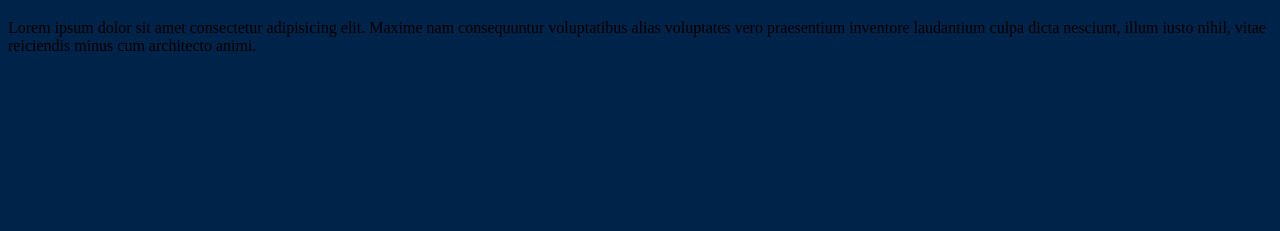
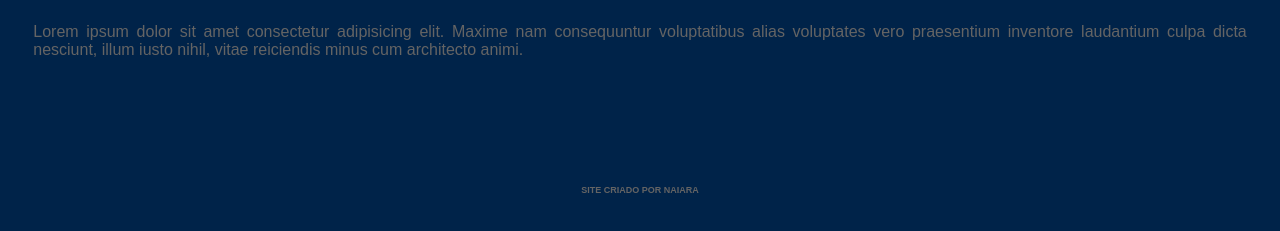
Before and after one commit to naiarapazzola/aula-git-4, a plain HTML site: page index.html in a window 1280 px wide. Shown: the part 61-292 px from the top of the page. Drawn offline with Linux system fonts and the light colour scheme.

Commit message:
adicionando autor

```diff
--- a/estilo.css
+++ b/estilo.css
@@ -11,3 +11,18 @@ h1{
     font-family: Arial, Helvetica, sans-serif;
     margin-left: 4%;
 }
+
+p {
+    color: rgb(100, 100, 100);
+    font-family: Arial, Helvetica, sans-serif;
+    text-align: justify;
+    margin: 2%;
+}
+
+footer p{
+    text-align: center;
+    margin-top: 10%;
+    font-size: 9px;
+    text-transform: uppercase;
+    font-weight: 800;
+}
--- a/index.html
+++ b/index.html
@@ -14,5 +14,11 @@
     <p>
         Lorem ipsum dolor sit amet consectetur adipisicing elit. Maxime nam consequuntur voluptatibus alias voluptates vero praesentium inventore laudantium culpa dicta nesciunt, illum iusto nihil, vitae reiciendis minus cum architecto animi.
     </p>
+
+    <footer>
+        <p>
+            Site criado por Naiara
+        </p>
+    </footer>
 </body>
 </html>
```
